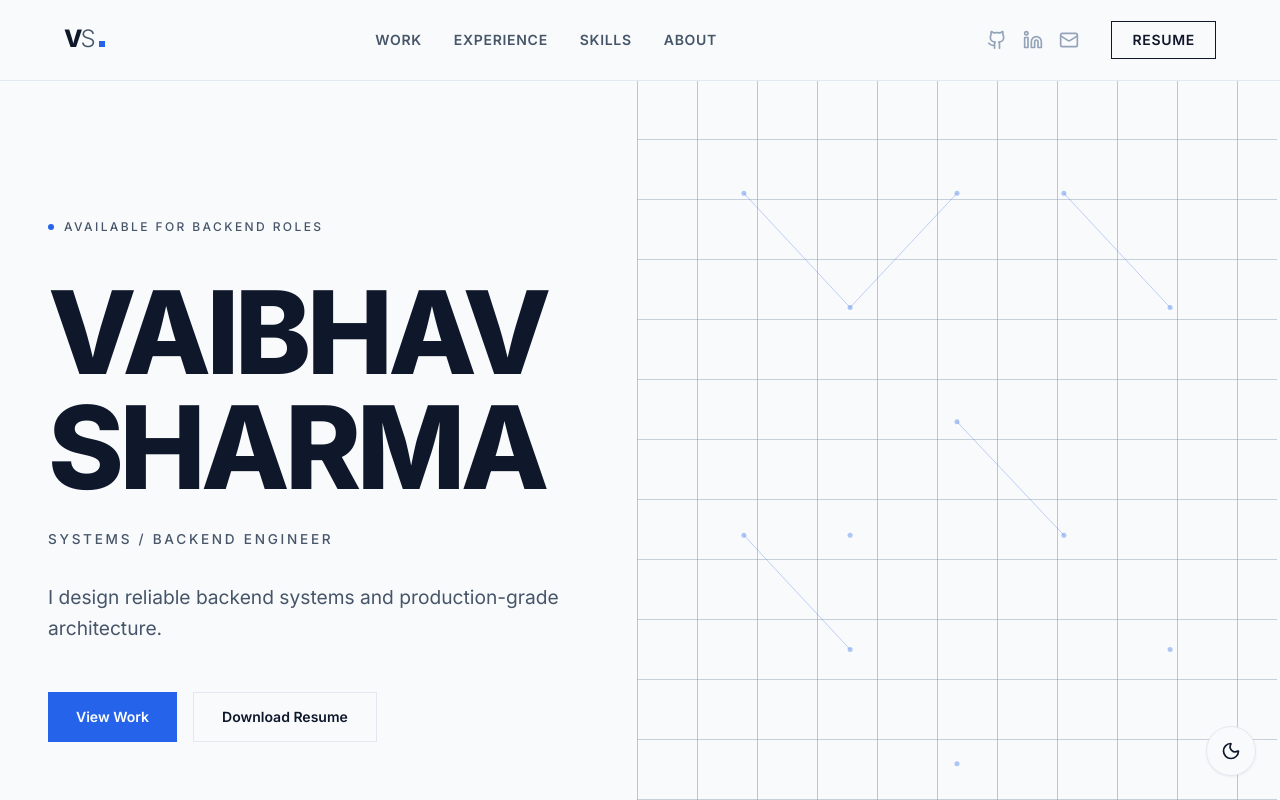
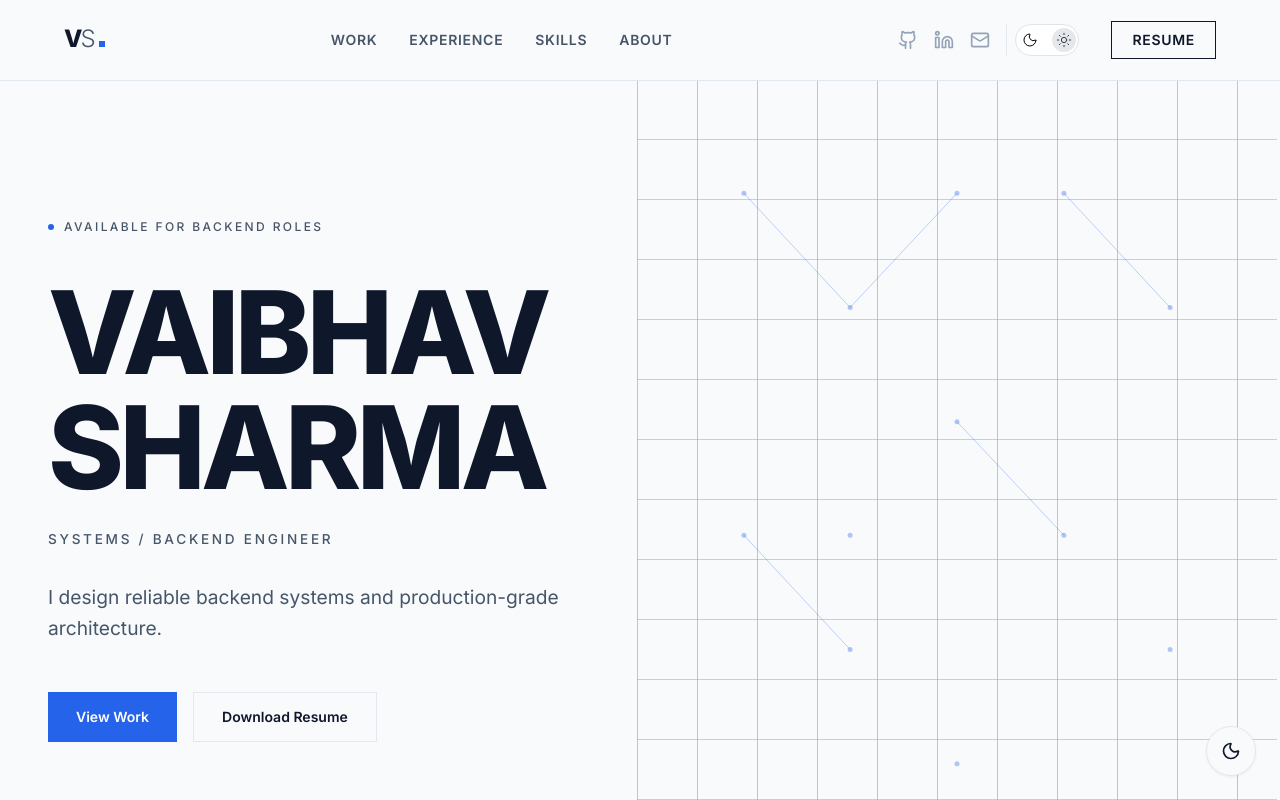
Before and after one commit to sharmavaibhav31/sharmavaibhav31, a React (Vite) app: page / in a window 1280 px wide. Shown: the top 800 px of the page. Built offline with nearby package versions, Linux system fonts and the light colour scheme.

Commit message:
Updated Dark mode toggle button

```diff
--- a/package.json
+++ b/package.json
@@ -17,7 +17,7 @@
     "react": "^19.2.0",
     "react-dom": "^19.2.0",
     "react-icons": "^5.5.0",
-    "tailwind-merge": "^3.4.0"
+    "tailwind-merge": "^3.5.0"
   },
   "devDependencies": {
     "@eslint/js": "^9.39.1",
--- a/src/components/layout/Header.tsx
+++ b/src/components/layout/Header.tsx
@@ -3,6 +3,7 @@ import { Github, Linkedin, Mail, Menu, X } from 'lucide-react';
 import resumeData from '../../data/resume.json';
 import CardNav from '../ui/CardNav';
 import { useTheme } from '../../context/ThemeContext';
+import { ThemeToggle } from '../ui/theme-toggle';
 
 const NAV_LINKS = [
     { label: 'Work', href: '#work' },
@@ -149,6 +150,10 @@ export const Header: React.FC = () => {
                         </a>
                     ))}
 
+                    <div className="pl-2 border-l border-border dark:border-white/10 flex items-center">
+                        <ThemeToggle />
+                    </div>
+
                     <a
                         href="/resume.pdf"
                         target="_blank"
@@ -161,7 +166,8 @@ export const Header: React.FC = () => {
                 </div>
 
                 {/* Mobile hamburger */}
-                <div className="lg:hidden flex items-center gap-2">
+                <div className="lg:hidden flex items-center gap-3">
+                    <ThemeToggle className="scale-90" />
                     <button
                         className="p-2 text-secondary dark:text-white/80 hover:text-primary dark:hover:text-white transition-colors"
                         onClick={() => setMobileOpen(!mobileOpen)}
--- /dev/null
+++ b/src/components/ui/theme-toggle.tsx
@@ -0,0 +1,71 @@
+"use client"
+
+import { useTheme } from "../../context/ThemeContext"
+import { Moon, Sun } from "lucide-react"
+import { cn } from "../../lib/utils"
+
+interface ThemeToggleProps {
+    className?: string
+}
+
+export function ThemeToggle({ className }: ThemeToggleProps) {
+    const { isDark, toggleTheme } = useTheme()
+
+    return (
+        <div
+            className={cn(
+                "flex w-16 h-8 p-1 rounded-full cursor-pointer transition-all duration-300",
+                isDark
+                    ? "bg-zinc-950 border border-zinc-800"
+                    : "bg-white border border-zinc-200",
+                className
+            )}
+            onClick={toggleTheme}
+            role="button"
+            tabIndex={0}
+        >
+            <div className="flex justify-between items-center w-full">
+                <div
+                    className={cn(
+                        "flex justify-center items-center w-6 h-6 rounded-full transition-transform duration-300",
+                        isDark
+                            ? "transform translate-x-0 bg-zinc-800"
+                            : "transform translate-x-8 bg-gray-200"
+                    )}
+                >
+                    {isDark ? (
+                        <Moon
+                            className="w-4 h-4 text-white"
+                            strokeWidth={1.5}
+                        />
+                    ) : (
+                        <Sun
+                            className="w-4 h-4 text-gray-700"
+                            strokeWidth={1.5}
+                        />
+                    )}
+                </div>
+                <div
+                    className={cn(
+                        "flex justify-center items-center w-6 h-6 rounded-full transition-transform duration-300",
+                        isDark
+                            ? "bg-transparent"
+                            : "transform -translate-x-8"
+                    )}
+                >
+                    {isDark ? (
+                        <Sun
+                            className="w-4 h-4 text-gray-500"
+                            strokeWidth={1.5}
+                        />
+                    ) : (
+                        <Moon
+                            className="w-4 h-4 text-black"
+                            strokeWidth={1.5}
+                        />
+                    )}
+                </div>
+            </div>
+        </div>
+    )
+}
--- /dev/null
+++ b/src/lib/utils.ts
@@ -0,0 +1,6 @@
+import { clsx, type ClassValue } from "clsx";
+import { twMerge } from "tailwind-merge";
+
+export function cn(...inputs: ClassValue[]) {
+    return twMerge(clsx(inputs));
+}
```
Also changed, not shown: 1 other file (tests, documents, lock files or other folders).
